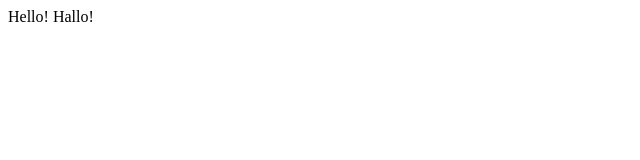
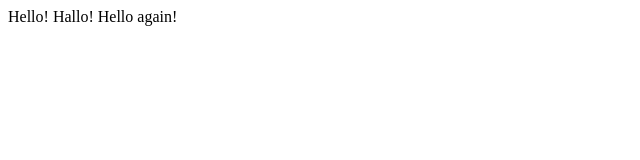
Before and after one commit to pauste0977/Paul0, a plain HTML site: page hello.html in a window 1280 px wide. Shown: the whole page, without its empty margins (0-640 px from the left). Drawn offline with Linux system fonts and the light colour scheme.

Commit message:
Hello Again

```diff
--- a/hello.html
+++ b/hello.html
@@ -3,5 +3,5 @@
 		<head>
 			<title>Paul Page!</title>
 		</head>
-		<body>Hello! Hallo!</body>
+		<body>Hello! Hallo! Hello again!</body>
 	</html>
```
